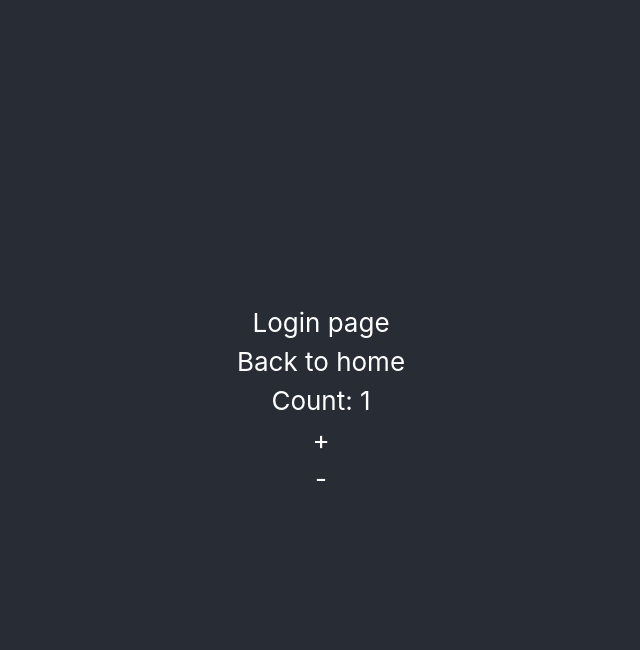
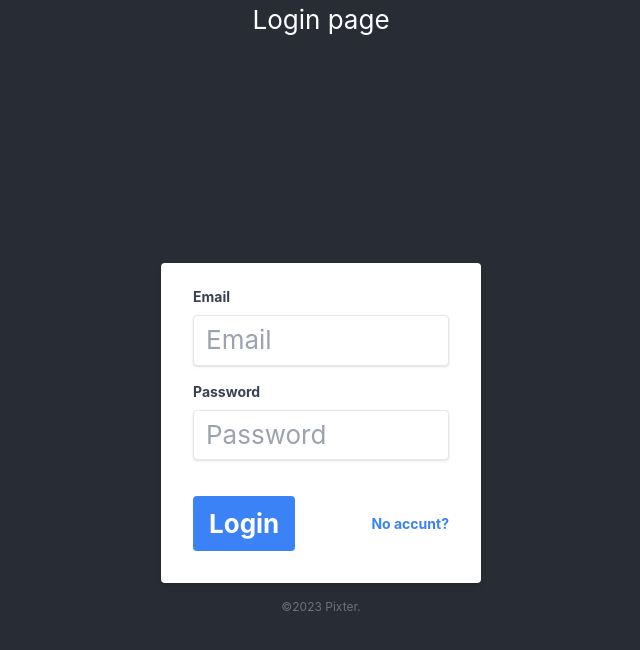
Before and after one commit to IvanLyadov/pixter, a React (Create React App) app: page /login in a window 1280 px wide. Shown: the top 650 px of the page, without its empty margins (319-959 px from the left). Built offline with nearby package versions, Linux system fonts and the light colour scheme.

Commit message:
Login page development

```diff
--- a/src/Components/Login.js
+++ b/src/Components/Login.js
@@ -1,27 +1,126 @@
 import { Link } from "react-router-dom";
-import { useDispatch, useSelector } from "react-redux";
+// import { useDispatch, useSelector } from "react-redux";
+import { useState } from "react";
 
-function Home() {
-  const dispatch = useDispatch();
-  const decrement = () => dispatch({ type: "DECREMENT" });
-  const increment = () => dispatch({ type: "INCREMENT" });
+function Login() {
+  // const dispatch = useDispatch();
+  // const decrement = () => dispatch({ type: "DECREMENT" });
+  // const increment = () => dispatch({ type: "INCREMENT" });
 
-  const counter = useSelector((state) => {
-    console.log("state.count", state.counter.count);
-    return state.counter.count;
-  });
+  // const counter = useSelector((state) => {
+  //   console.log("state.count", state.counter.count);
+  //   return state.counter.count;
+  // });
+
+  const [email, setEmail] = useState("");
+  const [error, setError] = useState(null);
+
+  const [password, setPassword] = useState("");
+  const [errorPass, setErrorPass] = useState(null);
+
+  const handlePassChange = (event) => {
+    if (event.target.value.length < 8) {
+      setErrorPass("Password should contain min 8 characters");
+    } else {
+      setErrorPass(null);
+    }
+
+    setPassword(event.target.value);
+  };
+
+  const loginHandel = () => {
+    console.log("login");
+  };
+
+  const isValidEmail = (email) => {
+    return /\S+@\S+\.\S+/.test(email);
+  };
+
+  const handleChange = (event) => {
+    if (!isValidEmail(event.target.value)) {
+      setError("Email is invalid");
+    } else {
+      setError(null);
+    }
+
+    setEmail(event.target.value);
+  };
 
   return (
     <div className="App">
       <header className="App-header">
         Login page
-        <Link to="/">Back to home</Link>
-        <h1>Count: {counter}</h1>
+        {/* <Link to="/">Back to home</Link> */}
+        {/* <h1>Count: {counter}</h1>
         <button onClick={increment}>+</button>
-        <button onClick={decrement}>-</button>
+        <button onClick={decrement}>-</button> */}
+        <div className="flex m-auto h-[100vh]">
+          <div className="w-full max-w-xs m-auto">
+            <form
+              id="form"
+              aria-label="form"
+              className="bg-white shadow-md rounded px-8 pt-6 pb-8 mb-4"
+            >
+              <div className="mb-4 text-left">
+                <label
+                  className="block text-gray-700 text-sm font-bold mb-2"
+                  htmlFor="email"
+                >
+                  Email
+                </label>
+                <input
+                  name="email"
+                  className="shadow appearance-none border rounded w-full py-2 px-3 text-gray-700 leading-tight focus:outline-none focus:shadow-outline"
+                  id="email"
+                  type="text"
+                  placeholder="Email"
+                  value={email}
+                  onChange={(event) => handleChange(event)}
+                />
+                <p className="text-red-500 text-xs italic">{error}</p>
+              </div>
+              <div className="mb-6 text-left">
+                <label
+                  className="block text-gray-700 text-sm font-bold mb-2"
+                  htmlFor="password"
+                >
+                  Password
+                </label>
+                <input
+                  name="password"
+                  className="shadow appearance-none border rounded w-full py-2 px-3 text-gray-700 mb-3 leading-tight focus:outline-none focus:shadow-outline"
+                  id="password"
+                  type="password"
+                  placeholder="Password"
+                  value={password}
+                  onChange={(event) => handlePassChange(event)}
+                />
+                <p className="text-red-500 text-xs italic">{errorPass}</p>
+              </div>
+              <div className="flex items-center justify-between">
+                <button
+                  className="bg-blue-500 hover:bg-blue-700 text-white font-bold py-2 px-4 rounded focus:outline-none focus:shadow-outline"
+                  type="button"
+                  onClick={() => loginHandel()}
+                >
+                  Login
+                </button>
+                <Link
+                  to="/register"
+                  className="inline-block align-baseline font-bold text-sm text-blue-500 hover:text-blue-800"
+                >
+                  No accunt?
+                </Link>
+              </div>
+            </form>
+            <p className="text-center text-gray-500 text-xs">
+              &copy;2023 Pixter.
+            </p>
+          </div>
+        </div>
       </header>
     </div>
   );
 }
 
-export default Home;
+export default Login;
```
